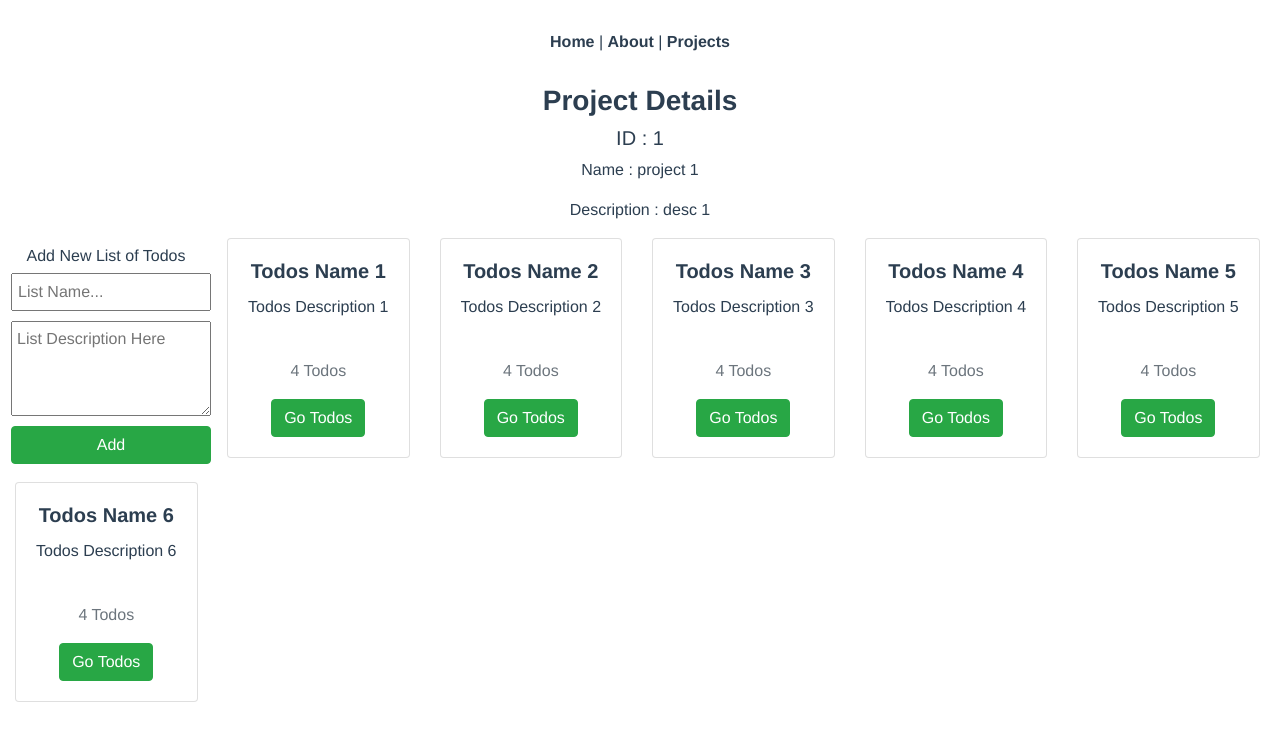
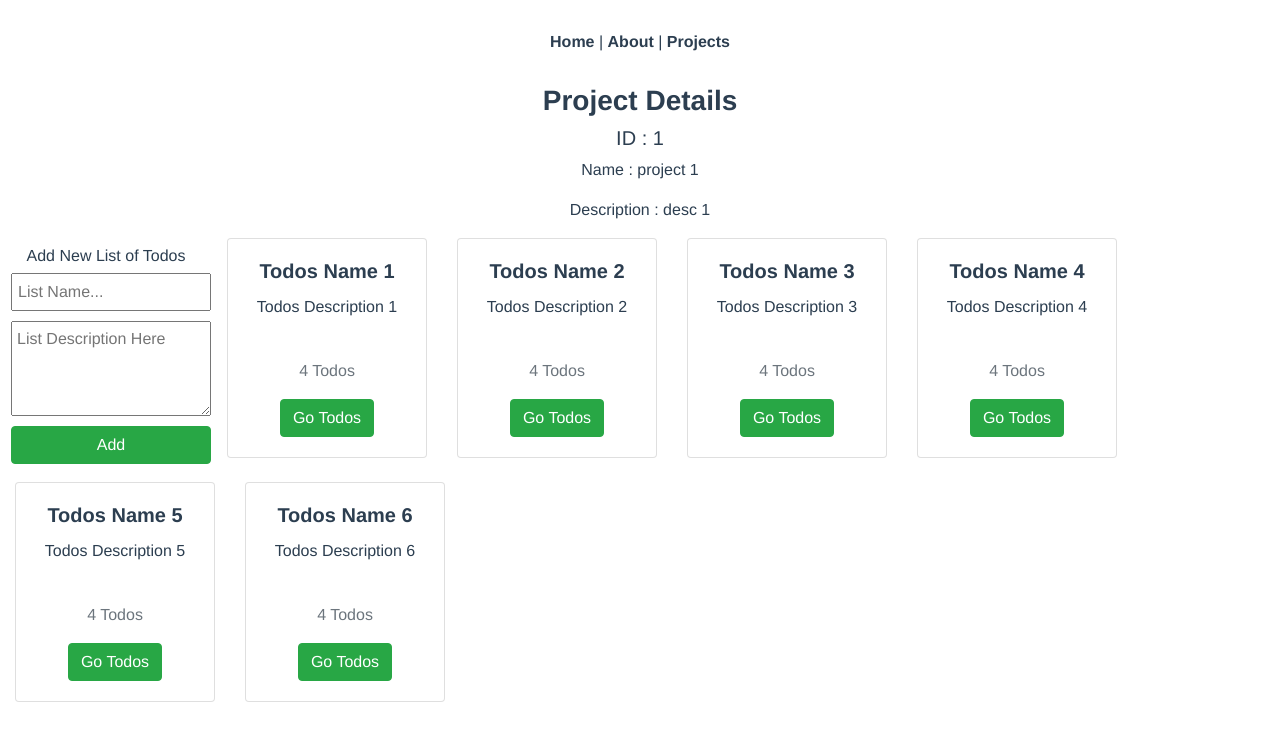
Before and after one commit to AissamYekhlef/todo-vue, a Vue app: page /projects/1 in a window 1280 px wide. Shown: the top 740 px of the page. Built offline with nearby package versions, Linux system fonts and the light colour scheme.

Commit message:
Comlete read and add new objects from am to localStorage

```diff
--- a/src/components/AddProject.vue
+++ b/src/components/AddProject.vue
@@ -3,7 +3,7 @@
             <form @submit.prevent="addProject" :style="formStyle">
                 <div  class="text-center">Add New Project</div>
                 <input type="text" name="name" v-model="name" placeholder="Project Name..." autocomplete="off" require>
-                <textarea type="text" name="description" rows="4" v-model="description" placeholder="Project Description Here" autocomplete="off" require>
+                <textarea type="text" name="description" rows="4" v-model="description" @keyup.enter="addProject" placeholder="Project Description Here" autocomplete="off" require>
                 </textarea>
                 <input type="submit" value="Add Project" class="btn btn-primary">
             </form>
@@ -28,6 +28,7 @@ export default {
     },
     methods: {
         addProject() {
+            if(this.name.trim() !== '' || this.description.trim() !== ''){
               const UUID = require('uuid-int');
               const newProject = {
                   id: UUID(10).uuid(),
@@ -39,6 +40,7 @@ export default {
               this.$emit('add-project', newProject);
               this.name = '';
               this.description = '';
+            }
         }
     },
 }
--- a/src/components/AddTodo.vue
+++ b/src/components/AddTodo.vue
@@ -23,7 +23,6 @@ export default {
                 id: UUID(10).uuid(),
                 title: this.title,
                 completed: false,
-                projectId: 1,
 
             };
             this.$emit('add-todo', newTodo);
--- a/src/components/AddTodosList.vue
+++ b/src/components/AddTodosList.vue
@@ -3,7 +3,7 @@
             <form @submit.prevent="addTodosList" :style="formStyle">
                 <div  class="text-center">Add New List of Todos</div>
                 <input type="text" name="name" v-model="name" placeholder="List Name..." autocomplete="off" require>
-                <textarea type="text" name="description" rows="4" v-model="description" placeholder="List Description Here" autocomplete="off" require>
+                <textarea type="text" name="description" rows="4" v-model="description" @keyup.enter="addTodosList" placeholder="List Description Here" autocomplete="off" require>
                 </textarea>
                 <input type="submit" value="Add" class="btn btn-success">
             </form>
@@ -29,6 +29,9 @@ export default {
     },
     methods: {
         addTodosList() {
+          if(this.name.trim() === '' || this.description.trim() === ''){
+            return 0;
+          }else {
             const UUID = require('uuid-int');
             const newList = {
                 id: UUID(10).uuid(),
@@ -40,6 +43,7 @@ export default {
             this.$emit('add-todos-list', newList);
             this.name = '';
             this.description = '';
+          }
         }
     },
 }
--- a/src/components/Todos.vue
+++ b/src/components/Todos.vue
@@ -48,7 +48,26 @@ export default {
         },
         addTodo(newTodo) {
             // this.$emit('add-todo', newTodo);
+            let project_id = parseInt(this.$route.params.project_id);
+            let todo_id = parseInt(this.$route.params.todo_id);
             this.todos = [...this.todos, newTodo];
+
+            let list_projects = [];
+            list_projects = JSON.parse(localStorage.projects);
+
+            let project = list_projects.find(project => { return project.id === project_id });
+            list_projects = list_projects.filter(project => { return project.id !== project_id });
+
+            let has_new = project.todosList.find(todo => { return todo.id === todo_id });
+            let list_todos = project.todosList.filter(todo => { return todo.id !== todo_id });
+
+            has_new.todos.push(newTodo);
+            list_todos.push(has_new);
+            project.todosList = list_todos;
+            list_projects.push(project);
+
+            // console.log(list_todos);
+            localStorage.setItem( "projects", JSON.stringify(list_projects));
         },
         setTodos(){
             let project_id = parseInt(this.$route.params.project_id);
--- a/src/components/TodosList.vue
+++ b/src/components/TodosList.vue
@@ -5,12 +5,15 @@
 
                 <div :key="tl.id" v-for="tl in todosList">
                     <div class="col">
-                    <div class="card mb-4">
+                        <div class="card mb-4" :style="cardStyle">
                             <div class="card-body">
                                 <h5 class="card-title font-weight-bold">{{ tl.name }}</h5>
                                 <p class="card-text" :style="textStyle">{{ tl.description }}</p>
                                 <p class="card-text text-muted">{{ tl.todos.length }} Todos</p>
-                            <router-link :to="{path: `/projects/${$route.params.project_id}/todos/${tl.id}`}" class="btn btn-success">Go Todos</router-link>
+                                <router-link :to="{path: `/projects/${$route.params.project_id}/todos/${tl.id}`}" class="btn btn-success">
+                                    <span v-if="tl.todos.length > 0"> Go Todos </span>
+                                    <span v-else> Create Todos </span>
+                                </router-link>
                             </div>
                         </div>
                     </div>
@@ -36,6 +39,14 @@ export default {
                 height: '3em',
                 overflow: 'hidden',
             },
+            cardStyle: {
+                width: '200px',
+                maxWidth: '200px',
+                lineHeight: '1.5em',
+                minHeight: '20px',
+                maxHeight: 'max-content',
+
+            }
         }
     },
     methods: {
@@ -46,8 +57,8 @@ export default {
         deleteTodo(todoId) {
           this.$emit('del-todo', todoId);
         },
-        addList(list, projectId) {
-          this.$emit('add-todos-list', {list, projectId});
+        addList(list) {
+          this.$emit('add-todos-list', list);
         }
     }
 }
--- a/src/views/ProjectDetails.vue
+++ b/src/views/ProjectDetails.vue
@@ -25,29 +25,39 @@ export default {
         TodosList
     },
     methods: {
-        addList({list, projectId}){
+        addList(list){
             console.log(list);
             this.project.todosList = [...this.project.todosList, list];
+            let list_projects = [];
+            list_projects = JSON.parse(localStorage.projects);
+            list_projects = list_projects.filter(project => { return project.id !== this.cuerrentProject });
+            list_projects.push(this.project);
+            console.log(list_projects);
+            localStorage.setItem( "projects", JSON.stringify(list_projects));
+
+
             this.todosList = this.project.todosList;
-            console.log('project ID : '+projectId);
+            console.log('project ID : ' + this.cuerrentProject);
         },
         setProject(){
             let id = parseInt(this.$route.params.project_id);
             let list_project = [];
             list_project = JSON.parse(localStorage.projects);
             this.project = list_project.find(project => { return project.id === id });
+            this.cuerrentProject = this.project.id;
         }
     },
     data(){
         return {
+            cuerrentProject: 1,
             todosList : [],
             project: {}
         }
     },
     mounted(){
         this.setProject();
-        console.log(this.project.todosList.length);
-        console.log(this.$route);
+        // console.log(this.project.todosList.length);
+        // console.log(this.$route);
     },
 }
 
--- a/src/views/ProjectsView.vue
+++ b/src/views/ProjectsView.vue
@@ -17,10 +17,14 @@ export default {
   },
   methods: {
     addProject(newProject){
-        if(newProject.name.trim() === '' || newProject.description.trim() === ''){
+      if(newProject.name.trim() === '' || newProject.description.trim() === ''){
         return 0;
       }else{
         this.projects = [...this.projects, newProject];
+        let list_projects = [];
+        list_projects = JSON.parse(localStorage.projects);
+        list_projects.push(newProject);
+        localStorage.setItem( "projects", JSON.stringify(list_projects));
       }
     },
     addList(list, projectId){
```
Lines whose indentation alone changed are shown as unchanged.
